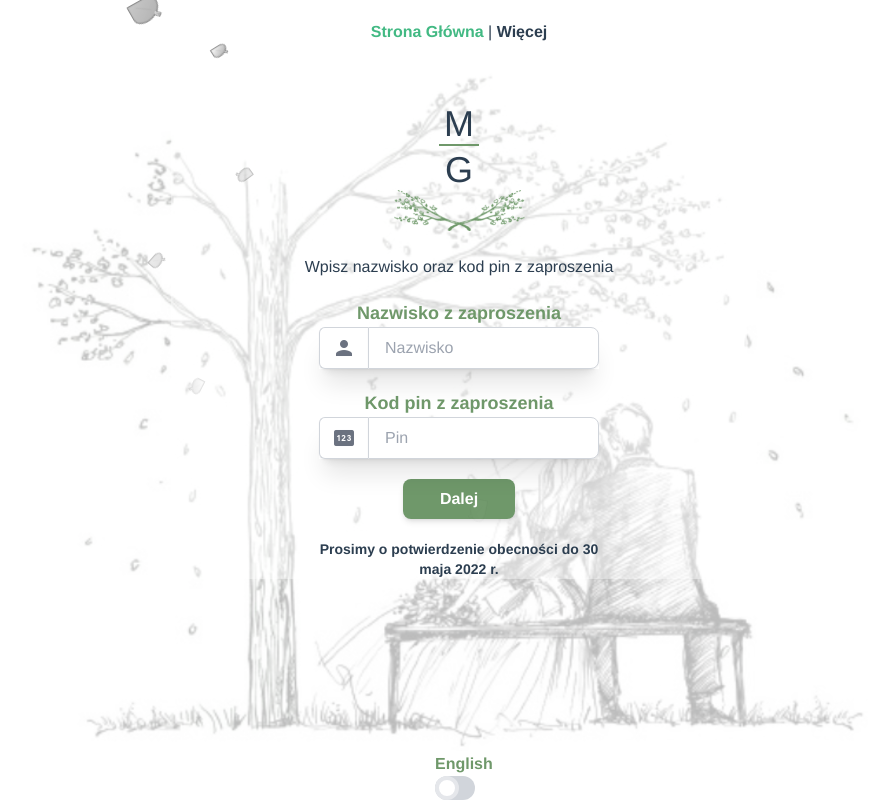
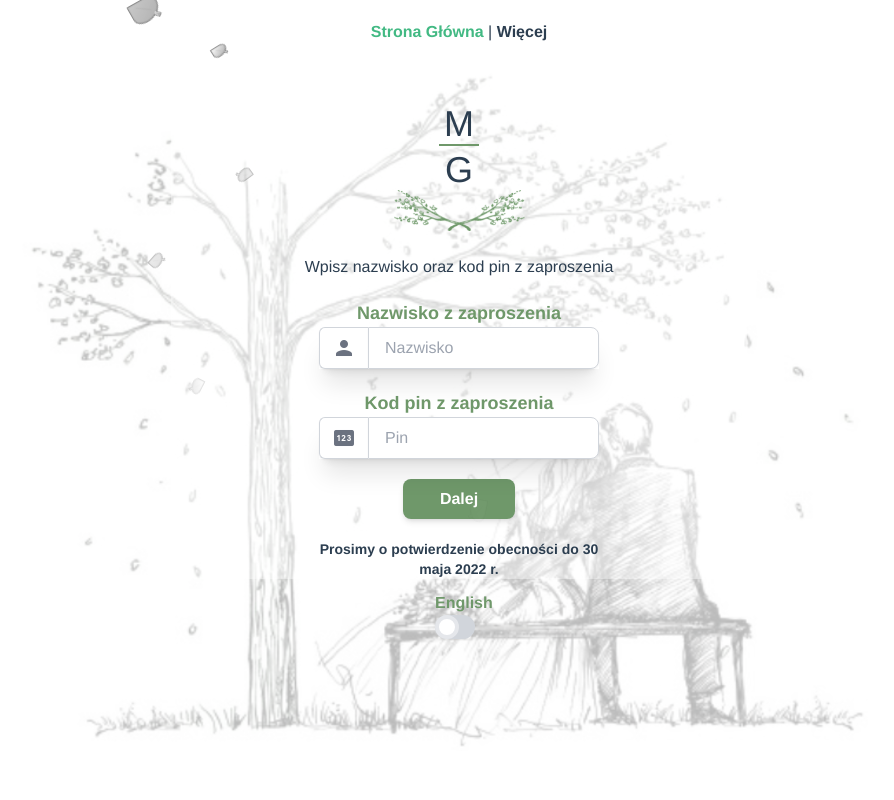
Before and after one commit to Gabby995/wedding_rsvp, a Vue app: page / in a window 1280 px wide. Shown: the whole page, without its empty margins (181-1075 px from the left). Built offline with nearby package versions, Linux system fonts and the light colour scheme.

Commit message:
removed absolute position from language toggle

```diff
--- a/src/App.vue
+++ b/src/App.vue
@@ -14,7 +14,7 @@
     <FallingLeaves></FallingLeaves>
     <router-view />
   </div>
-  <div id="footer" class="flex justify-center gap-x-2 absolute bottom-0 w-full">
+  <div id="footer" class="flex justify-center gap-x-2 pt-3 bottom-0 w-full">
     <div class="relative inline-block w-10 mr-2 align-middle select-none">
       <span class="text-green font-semibold">
         <span v-if="polish">English</span>
```
